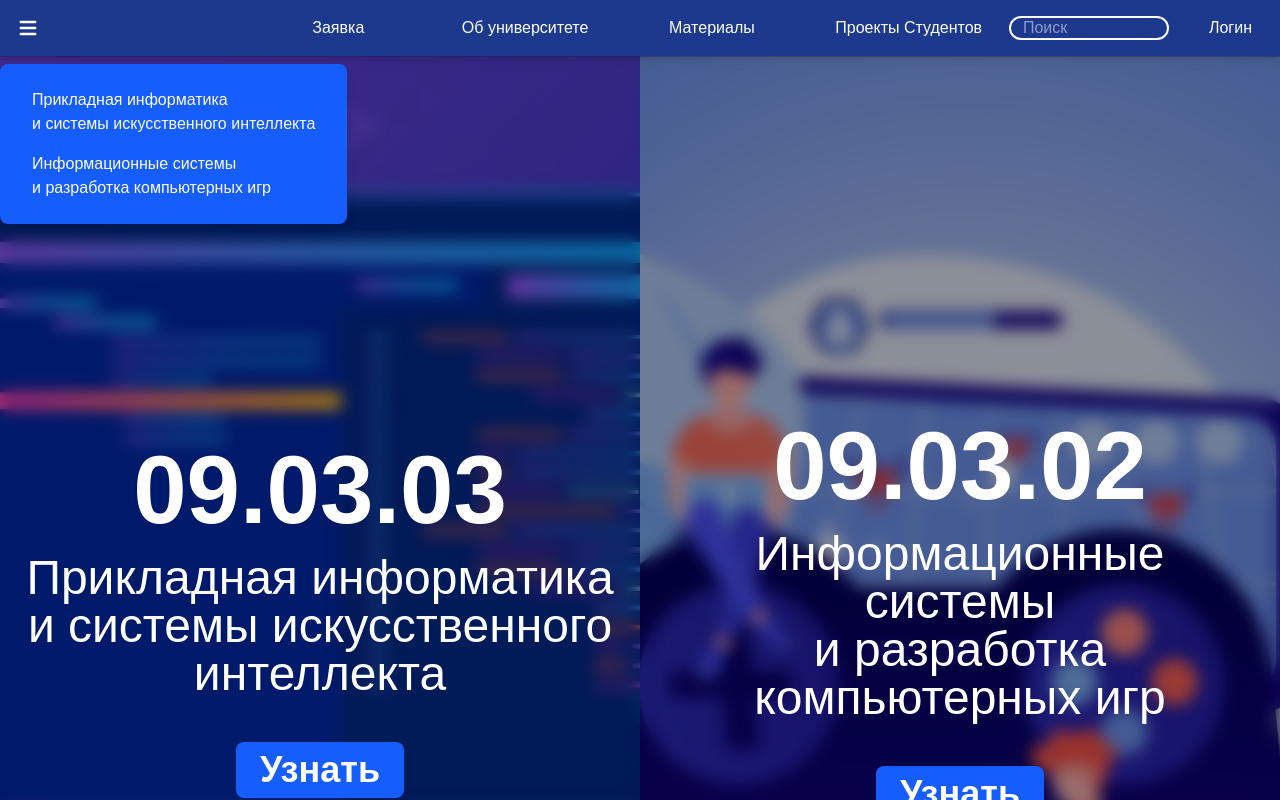
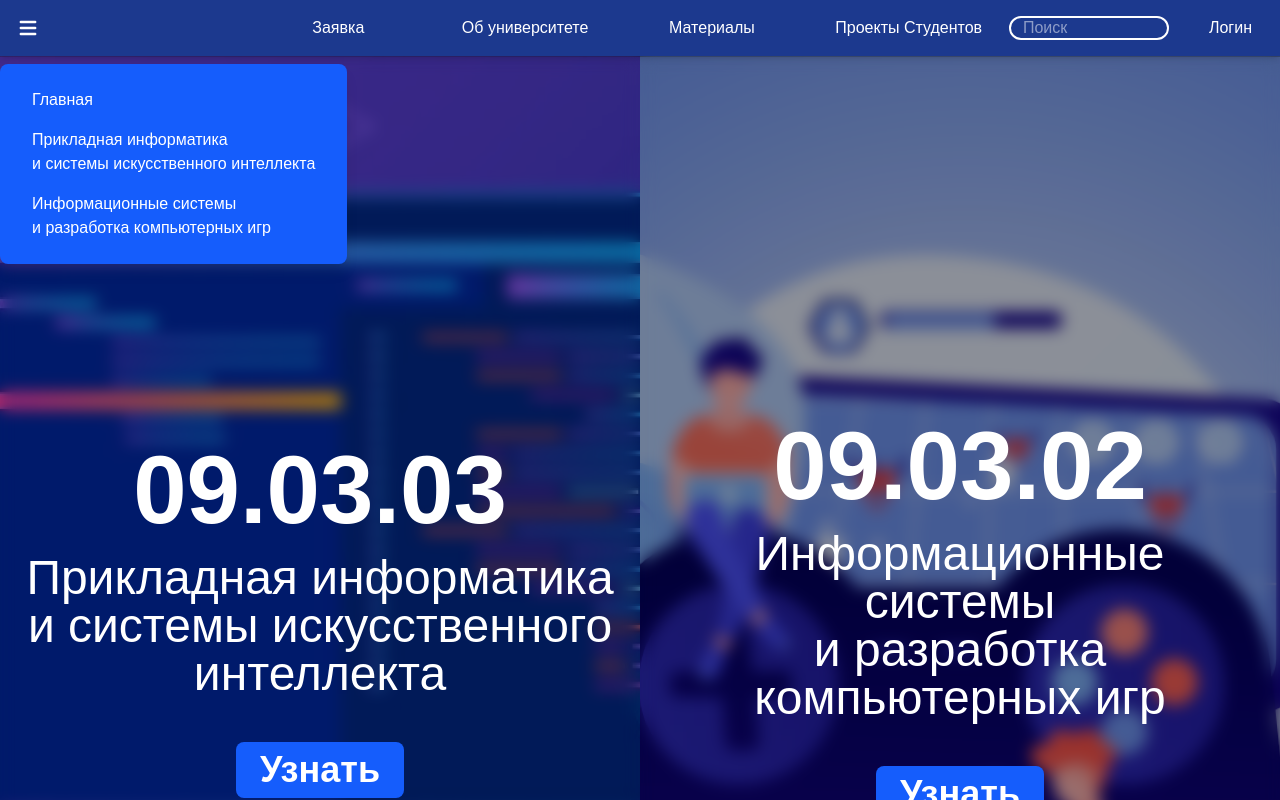
Before and after one commit to fullofempt/web-it, a Next.js app: page / in a window 1280 px wide. Both pictures are taken after a click on the button 28 px from the left and 28 px from the top of the page. Shown: the top 800 px of the page. Built offline with nearby package versions, Linux system fonts and the light colour scheme.

Commit message:
fix header

```diff
--- a/src/app/UI/Header.jsx
+++ b/src/app/UI/Header.jsx
@@ -51,11 +51,16 @@ const Header = ({ input, setInput }) => {
                         <ul>
                             <li>
                                 <Link href="/" legacyBehavior>
+                                    <a className="block px-4 py-2 text-white hover:bg-blue-500 rounded-2xl">Главная</a>
+                                </Link>
+                            </li>
+                            <li>
+                                <Link href={routes.prikladnapravlenieE} legacyBehavior>
                                     <a className="block px-4 py-2 text-white hover:bg-blue-500 rounded-2xl">Прикладная информатика  <br />и системы искусственного интеллекта</a>
                                 </Link>
                             </li>
                             <li>
-                                <Link href={routes.gamenapravlenie} legacyBehavior>
+                                <Link href={routes.gamenapravlenieE} legacyBehavior>
                                     <a className="block px-4 py-2 text-white hover:bg-blue-500 rounded-2xl">Информационные системы   <br />и разработка компьютерных игр</a>
                                 </Link>
                             </li>
@@ -66,7 +71,7 @@ const Header = ({ input, setInput }) => {
                 <div className=" hidden lg:grid grid-cols-4 items-center space-x-5 ml-50 ">
                     <button className="px-5 rounded-xl  hover:bg-blue-600 text-white">
                         <Link href="https://www.youtube.com/watch?v=dQw4w9WgXcQ" legacyBehavior>
-                        Заявка
+                            Заявка
                         </Link>
                     </button>
                     <button className="px-5 rounded-xl  hover:bg-blue-600 text-white">
```
